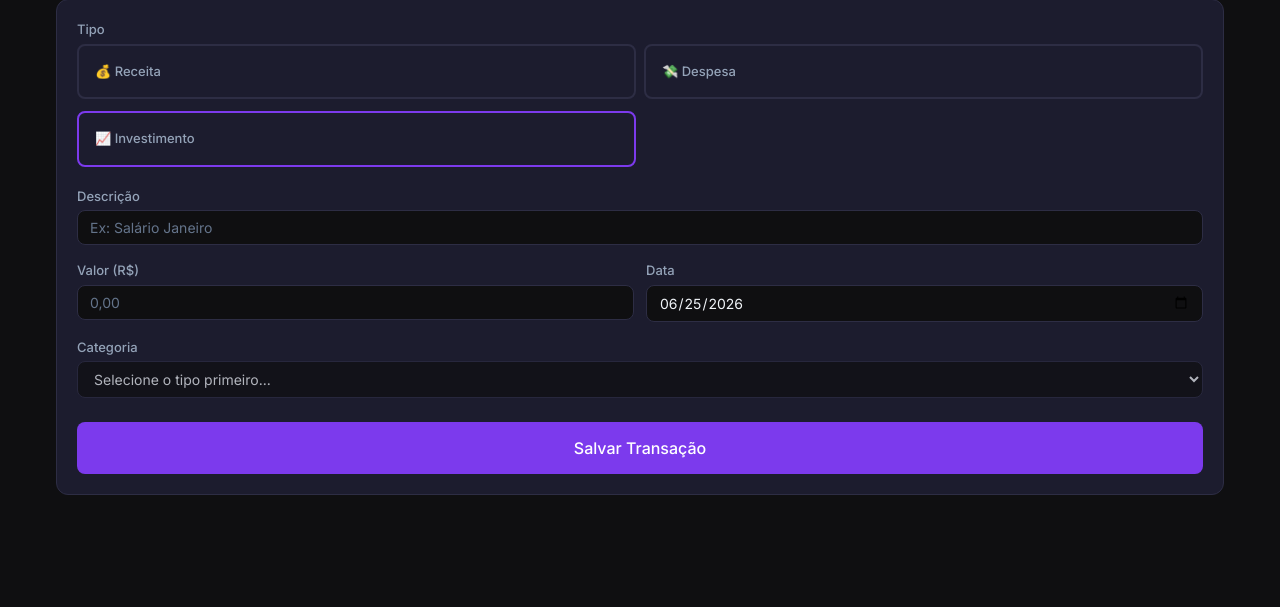
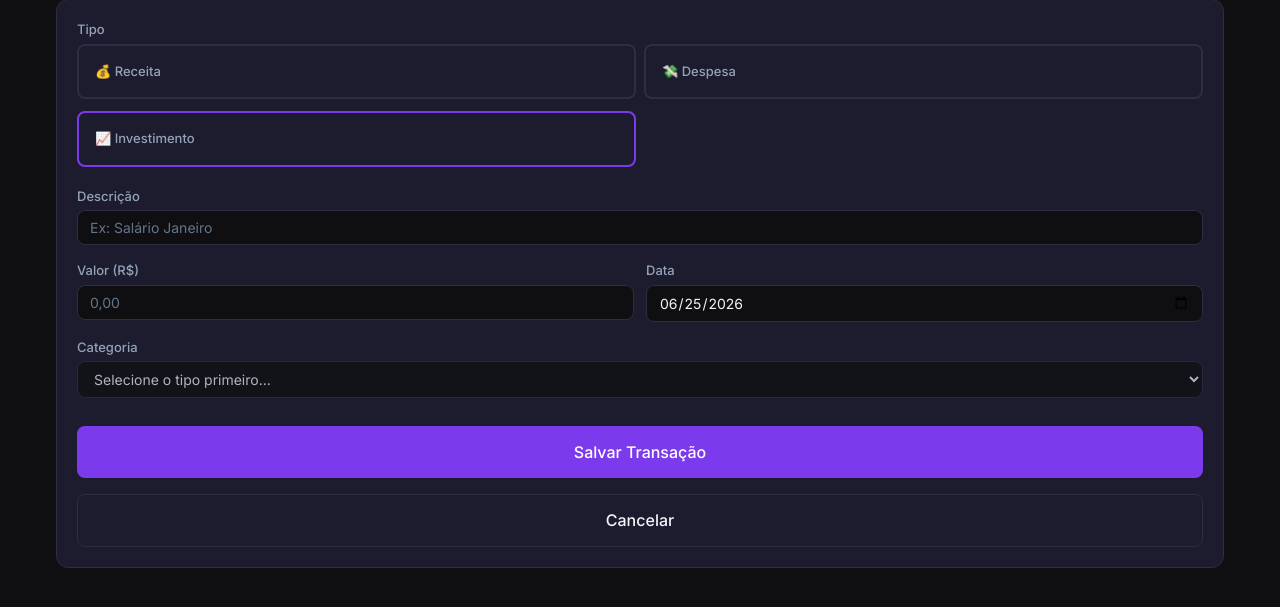
Before and after one commit to odeiviton/app-financeiro, a Flask app: page /transacoes/nova in a window 1280 px wide. Shown: the part 130-737 px from the top of the page. Run offline with Flask 3, Linux system fonts and the light colour scheme; a user stored in the database is signed in; data comes from the database, SQL or seed files in the repository; some libraries are stand-ins or nearby versions.

Commit message:
fix: add investimento to categoria form, fix cancel button on nova transacao

```diff
--- a/app/templates/nova_transacao.html
+++ b/app/templates/nova_transacao.html
@@ -59,7 +59,10 @@
       </select>
     </div>
 
-    <button type="submit" class="btn btn-primary btn-full">Salvar Transação</button>
+    <div class="form-actions" style="flex-direction:column">
+      <button type="submit" class="btn btn-primary btn-full">Salvar Transação</button>
+      <a href="{{ url_for('transacoes.listar') }}" class="btn btn-secondary btn-full" style="text-align:center">Cancelar</a>
+    </div>
   </form>
 </div>
 
@@ -88,7 +91,8 @@
   }
   .tipo-option input { display: none; }
   .tipo-option:has(input:checked) { border-color: var(--primary); background: var(--primary-light); }
-  .btn-full { width: 100%; margin-top: 8px; padding: 14px; font-size: 1rem; }
+  .btn-full { width: 100%; padding: 14px; font-size: 1rem; text-align:center; }
+  .btn-full { margin-top: 8px; }
 </style>
 
 <script>
```
Also changed, not shown: app/templates/categorias.html (+6 -5 lines).
